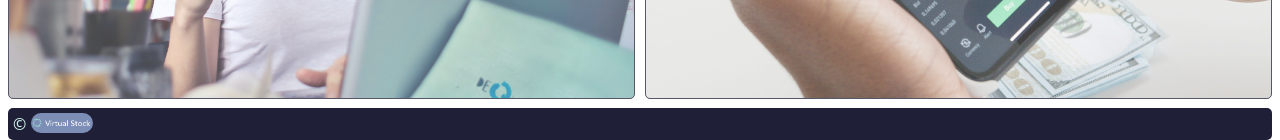
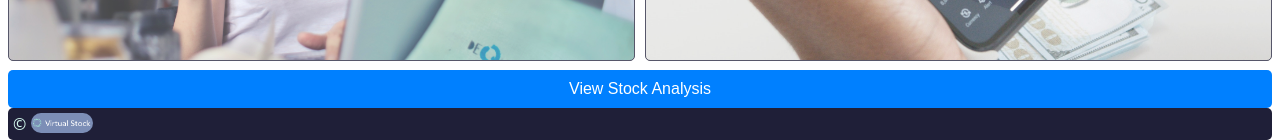
Before and after one commit to mWander2/SmartStock, a Vue app in the folder final-capstone/capstone/vue/: page / in a window 1280 px wide. Shown: the part 769-909 px from the top of the page. Built offline with nearby package versions, Linux system fonts and the light colour scheme; sample sign-in values are in the browser's storage.

Commit message:
added iframe

```diff
--- a/final-capstone/capstone/vue/src/views/Home.vue
+++ b/final-capstone/capstone/vue/src/views/Home.vue
@@ -21,6 +21,10 @@
             <button class="link-btn">My Games</button>
           </router-link>
         </div>
+      </div> <!-- Move the closing </div> tag here -->
+      <button @click="showStockAnalysis">View Stock Analysis</button>
+      <div v-if="showIframe">
+        <iframe src="https://stockanalysis.com/stocks/" width="100%" height="500px"></iframe>
       </div>
     </div>
   </div>
@@ -28,8 +32,18 @@
 
 <script>
 export default {
-  name: "home"
-};
+  name: 'home',
+  data() {
+    return {
+      showIframe: false
+    };
+  },
+  methods: {
+    showStockAnalysis() {
+      this.showIframe = true;
+    }
+  }
+}
 </script>
 
 <style scoped>
@@ -160,6 +174,34 @@ export default {
   .link-btn {
     padding: 16px 48px;
   }
+
+  .iframe-container {
+  width: 100%;
+  height: 500px;
+  border: 1px solid #ccc;
+  border-radius: 5px;
+  overflow: hidden;
+}
+
+iframe {
+  width: 100%;
+  height: 100%;
+  border: none;
+}
+
+button {
+  padding: 10px 20px;
+  background-color: #0080ff;
+  color: white;
+  border: none;
+  border-radius: 5px;
+  font-size: 16px;
+  cursor: pointer;
+}
+
+button:hover {
+  background-color: #0059b3;
+}
 }
 
 
```
